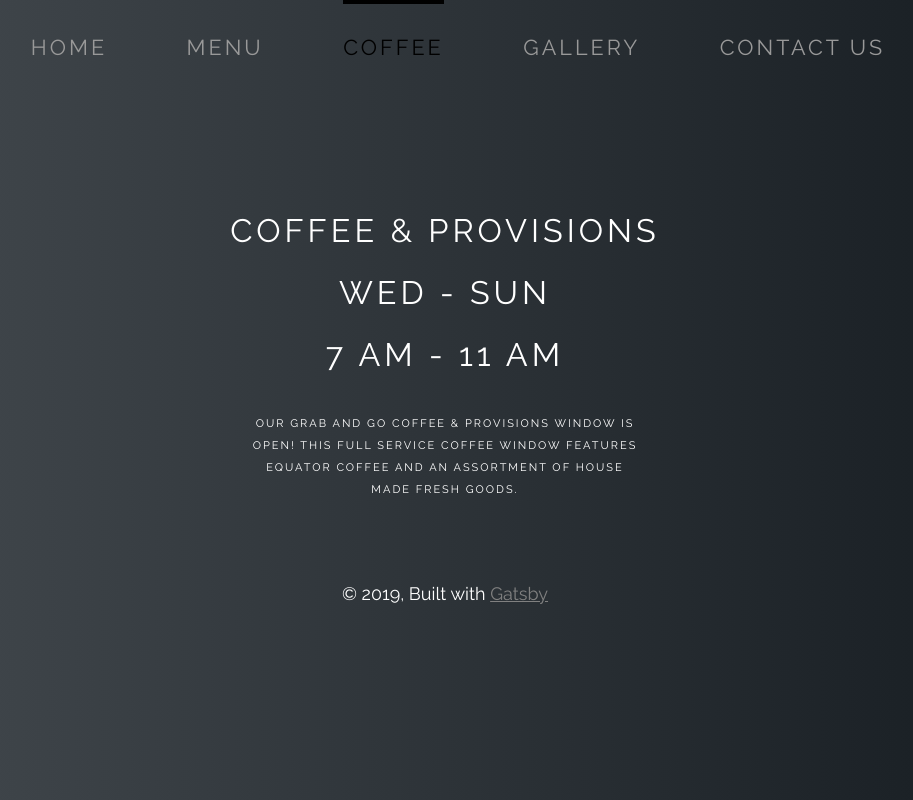
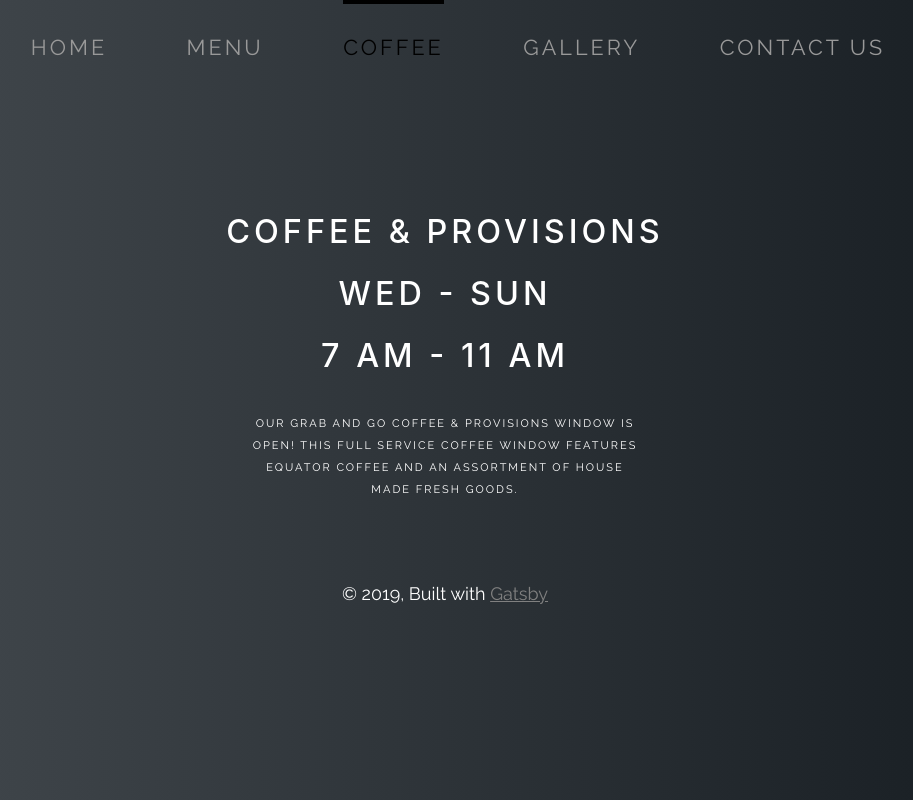
Before and after one commit to osogrizz/whisper-sisters, a Gatsby site: page /coffee in a window 1280 px wide. Shown: the whole page, without its empty margins (195-1108 px from the left). Built offline with nearby package versions, Linux system fonts and the light colour scheme; Gatsby itself is replaced by a stand-in of ours.

Commit message:
Testing; generalizing styles to layout component.

```diff
--- a/src/components/layout.js
+++ b/src/components/layout.js
@@ -21,6 +21,38 @@ const LayoutWrapper = styled.div`
   height: 100vh;
   color: #fff;
   font-family: 'Raleway', sans-serif !important;
+
+  h1 {
+    margin: 140px 0 50px;
+    font-size: 2.6rem;
+    font-weight: 300;
+    letter-spacing: 12px !important;
+  }
+  h2 {
+    font-size: 1.8rem;
+    font-weight: 400;
+    letter-spacing: 7px;
+  }
+  h3 {
+    font-size: 1.8rem;
+    font-weight: 500;
+    letter-spacing: 4px;
+    text-transform: uppercase;
+  }
+  h4 {
+    font-size: 1.4rem;
+    font-weight: 600;
+    letter-spacing: 2px;
+    text-transform: uppercase;
+  }
+
+  p {
+    font-size: 20px;
+    margin-bottom: 1rem;
+    text-transform: uppercase;
+    font-variant-numeric: tabular-nums;
+    letter-spacing: 1.5px;
+  }
 `
 
 const Layout = ({ children }) => (
--- a/src/pages/coffee.js
+++ b/src/pages/coffee.js
@@ -18,7 +18,6 @@ const Container = styled.div`
 `
 
 const CoffeeTitle = styled.h4`
-  font-family: 'Raleway', sans-serif;
   font-size: 1.8rem;
   font-weight: 500;
   letter-spacing: 4px;
@@ -26,13 +25,13 @@ const CoffeeTitle = styled.h4`
 `
 
 const CoffeeText = styled.p`
-  font-family: 'Raleway', sans-serif;
-  font-size: 11px;
-  text-transform: uppercase;
-  line-height: 2;
-  letter-spacing: 2px;
-  width: 390px;
-  margin: 40px auto;
+  /* font-family: 'Raleway', sans-serif; */
+  font-size: 11px !important;
+  text-transform: uppercase !important;
+  line-height: 2 !important;
+  letter-spacing: 2px !important;
+  width: 390px !important;
+  margin: 40px auto !important;
 `
 
 const Coffee = () => (
@@ -40,9 +39,9 @@ const Coffee = () => (
     <Layout>
       <Container>
         <SEO title="Coffee" />
-        <CoffeeTitle>Coffee & Provisions</CoffeeTitle>
-        <CoffeeTitle>Wed - Sun</CoffeeTitle>
-        <CoffeeTitle>7 am - 11 am</CoffeeTitle>
+        <h3>Coffee & Provisions</h3>
+        <h3>Wed - Sun</h3>
+        <h3>7 am - 11 am</h3>
         <CoffeeText>Our grab and go coffee & provisions window is open! this full service coffee window features equator coffee and an assortment of house made fresh goods.</CoffeeText>
       </Container>
     </Layout>
```
Also changed, not shown: src/pages/index.js (+0 -24 lines).
